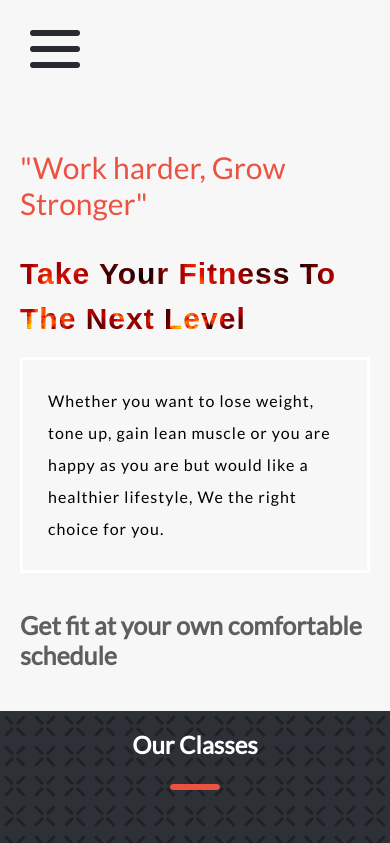
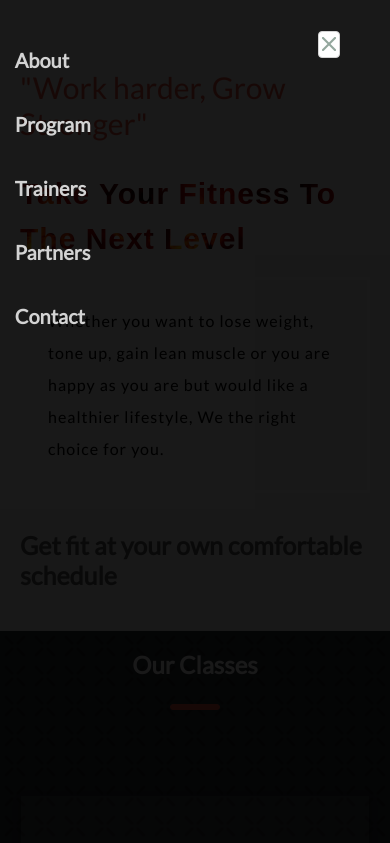
Before and after one commit to RitobrotoMukherjee/capstone-one-fitness, a website with bundled scripts: page pages/index.html in a window 390 px wide. Both pictures are taken after a click on the element 54 px from the left and 59 px from the top of the page. Shown: the top 843 px of the page. Built offline with nearby package versions, Linux system fonts and the light colour scheme; a web font is replaced by a local one.

Commit message:
Add mobile menu desing, and menu toggle functionality in both pages

```diff
--- a/css/style.css
+++ b/css/style.css
@@ -66,6 +66,7 @@ a:hover {
   justify-content: start;
   align-items: center;
   padding: 5%;
+  position: relative;
 }
 
 #desktop-nav {
@@ -83,6 +84,49 @@ a:hover {
   background: #272a31;
   border-radius: 5px;
   margin: 10px;
+}
+
+.mobile-menu-bg {
+  position: fixed;
+  top: 0;
+  left: 0;
+  height: 100vh;
+  width: 100vw;
+  background: rgba(0, 0, 0, 0.9);
+  color: var(--texts);
+  z-index: 1;
+}
+
+.mobile-menu {
+  position: relative;
+  display: flex;
+  flex-direction: column;
+  justify-content: start;
+  padding: 3%;
+}
+
+.mobile-menu-items {
+  padding: 20px 3px;
+}
+
+.close-button-list-item {
+  position: absolute;
+  right: 50px;
+  top: 15px;
+  cursor: pointer;
+}
+
+.close-menu {
+  background-color: var(--white);
+  border: 1px solid var(--texts);
+  border-radius: 4px;
+  padding: 3px;
+}
+
+.mobile-menu-items a {
+  color: var(--texts);
+  font-size: 20px;
+  font-weight: 800;
 }
 
 .main-section {
@@ -329,6 +373,10 @@ footer {
     margin: 0 15px;
   }
 
+  .link-items a {
+    color: var(--white);
+  }
+
   #desktop-nav {
     position: fixed;
     display: flex;
--- a/js/main.js
+++ b/js/main.js
@@ -3,6 +3,23 @@ import { trainers, getHtml } from './featuredObj.js';
 const trainerDiv = document.getElementById('trainer-grid');
 const showCopyrightYear = document.getElementById('current-year');
 
+const toggleMobileMenuBtn = document.querySelectorAll('.toggle-mobile-menu');
+
+const toggleDisplay = (el) => {
+  el.classList.toggle('display-none');
+};
+
+const toggleMobileMenu = () => {
+  const hamburgerBtn = document.getElementById('hamburger-btn');
+  const mobileMenuBg = document.getElementById('mobile-menu-bg');
+  toggleDisplay(hamburgerBtn);
+  toggleDisplay(mobileMenuBg);
+};
+
+toggleMobileMenuBtn.forEach((item) => {
+  item.addEventListener('click', toggleMobileMenu);
+});
+
 trainerDiv.append(getHtml(trainers));
 
 showCopyrightYear.innerText = new Date().getFullYear();
--- a/pages/index.html
+++ b/pages/index.html
@@ -12,20 +12,45 @@
 
 <body>
     <header>
-        <div class="social-link">
-            <ul class="links">
-                <li class="link-items"><i class="fa-brands fa-facebook"></i></li>
-                <li class="link-items"><i class="fa-brands fa-twitter"></i></li>
-                <li class="link-items">Logout</li>
-            </ul>
-        </div>
         <nav id="mobile-nav">
-            <div class="hamburger-btn toggle-mobile-menu">
+            <div id="hamburger-btn" class="hamburger-btn toggle-mobile-menu">
                 <div class="burger-line"></div>
                 <div class="burger-line"></div>
                 <div class="burger-line"></div>
             </div>
+            <div id="mobile-menu-bg" class="mobile-menu-bg display-none">
+                <ul class="mobile-menu">
+                    <li class="close-button-list-item">
+                        <div class="close-menu toggle-mobile-menu" >
+                            <img src="../assets/icons/Icon.png" alt="close menu button">
+                        </div>
+                    </li>
+                    <li class="mobile-menu-items toggle-mobile-menu">
+                        <a href="./about.html">About</a>
+                    </li>
+                    <li class="mobile-menu-items toggle-mobile-menu">
+                        <a href="./index.html#program">Program</a>
+                    </li>
+                    <li class="mobile-menu-items toggle-mobile-menu">
+                        <a href="./index.html#trainer-section">Trainers</a>
+                    </li>
+                    <li class="mobile-menu-items toggle-mobile-menu">
+                        <a href="./index.html#partner">Partners</a>
+                    </li>
+                    <li class="mobile-menu-items toggle-mobile-menu">
+                        <a href="./index.html#contact">Contact</a>
+                    </li>
+                </ul>
+            </div>
         </nav>
+
+        <div class="social-link">
+            <ul class="links">
+                <li class="link-items"><a href="#"><i class="fa-brands fa-facebook"></i></a></li>
+                <li class="link-items"><a href="#"><i class="fa-brands fa-twitter"></i></a></li>
+                <li class="link-items"><a href="#">Logout</a></li>
+            </ul>
+        </div>
         <nav id="desktop-nav">
             <div class="nav-items logo-flex text-center">
                 <a href="./index.html">
@@ -38,16 +63,16 @@
                         <a href="./about.html">About</a>
                     </li>
                     <li class="desktop-menu-items">
-                        <a href="#program">Program</a>
+                        <a href="./index.html#program">Program</a>
                     </li>
                     <li class="desktop-menu-items">
-                        <a href="#trainer-section">Trainers</a>
+                        <a href="./index.html#trainer-section">Trainers</a>
                     </li>
                     <li class="desktop-menu-items">
-                       <a href="#partner">Partners</a>
+                       <a href="./index.html#partner">Partners</a>
                     </li>
                     <li class="desktop-menu-items">
-                        <a href="#contact">Contact</a>
+                        <a href="./index.html#contact">Contact</a>
                     </li>
                 </ul>
             </div>
```
Also changed, not shown: pages/about.html (+35 -10 lines), assets/icons/Icon.png (added).
